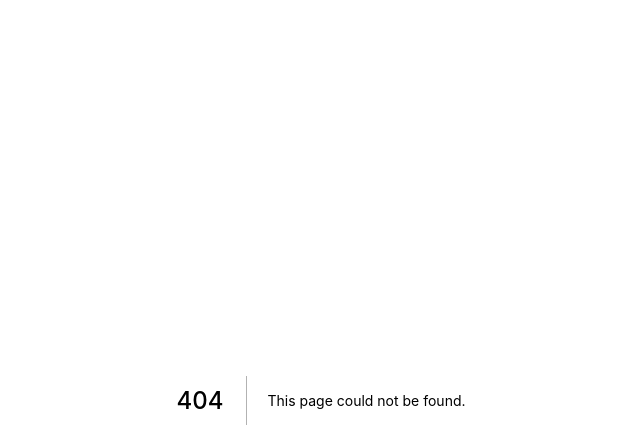
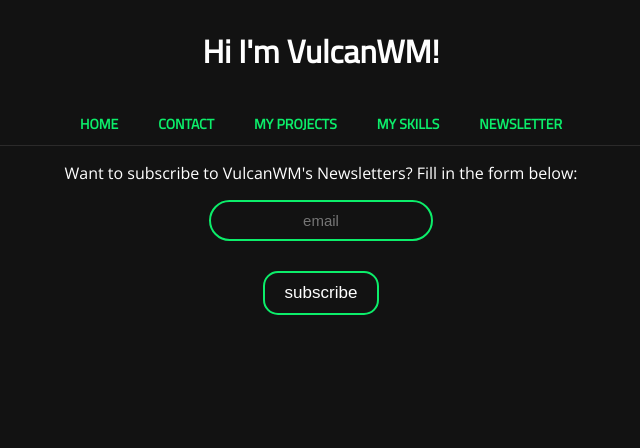
Before and after one commit to VulcanWM/vulcanwm, a Next.js app: page /newsletter in a window 1280 px wide. Before the commit this address had no page. Shown: the top 448 px of the page, without its empty margins (319-959 px from the left). Built offline with nearby package versions, Linux system fonts and the light colour scheme.

Commit message:
added newsletter page

```diff
--- a/components/layout.js
+++ b/components/layout.js
@@ -36,6 +36,7 @@ export default function Layout({ pageTitle, children }) {
         <Link href="/contact">Contact</Link>
         <Link href="/projects">My Projects</Link>
         <Link href="/skills">My Skills</Link>
+        <Link href="/newsletter">Newsletter</Link>
       </div>
       <main>{children}</main>
       <Analytics />
--- /dev/null
+++ b/pages/newsletter.jsx
@@ -0,0 +1,26 @@
+import Layout from '../components/layout';
+import styles from '../styles/newsletter.module.css';
+import { useRouter } from 'next/router'
+
+export default function NewsletterPage() {
+  const router = useRouter()
+  const { msg } = router.query
+  return (
+    <Layout pageTitle="Newsletter">
+      <div id="newsletter">
+        {msg ?
+            <h3><strong>{msg}</strong></h3>
+        :
+            <>
+                <p>Want to subscribe to VulcanWM's Newsletters? Fill in the form below:</p>
+                <form method="POST" action="/newsletter">
+                    <input className={styles.input} placeholder="email" type="email" name="email" required/>
+                    <br/>
+                    <button className={styles.subscribe}>subscribe</button>
+                </form>
+            </>
+        }
+      </div>
+    </Layout>
+  );
+}
--- a/styles/global.css
+++ b/styles/global.css
@@ -30,43 +30,6 @@ body {
   color: var(--dark-accent);
 }
 
-input{
-  padding: 10px;
-  border-radius: 30px;
-  border: 2px solid  var(--primary);
-  background-color: transparent;
-  outline: none;
-  font-size: 15px;
-  transition: 0.2s;
-  width: 200px;
-  margin-bottom: 30px;
-  color: white;
-  text-align: center;
-}
-
-input:focus{
-  border-color: var(--dark-accent);
-  width: 250px;
-}
-
-
-.subscribe{
-  padding: 10px;
-  padding-left: 20px;
-  padding-right: 20px;
-  border-radius: 15px;
-  background-color: transparent;
-  color: var(--font-color);
-  cursor: pointer;
-  border: 2px solid var(--primary);
-  transition: 0.2s;
-  font-size: 17px;
-}
-
-.subscribe:hover{
-  border-color: var(--dark-accent);
-}
-
 a {
   color: var(--font-color);
   text-decoration: none;
--- /dev/null
+++ b/styles/newsletter.module.css
@@ -0,0 +1,36 @@
+.input {
+    padding: 10px;
+    border-radius: 30px;
+    border: 2px solid  var(--primary);
+    background-color: transparent;
+    outline: none;
+    font-size: 15px;
+    transition: 0.2s;
+    width: 200px;
+    margin-bottom: 30px;
+    color: white;
+    text-align: center;
+}
+
+.input:focus {
+    border-color: var(--dark-accent);
+    width: 250px;
+}
+
+
+.subscribe {
+    padding: 10px;
+    padding-left: 20px;
+    padding-right: 20px;
+    border-radius: 15px;
+    background-color: transparent;
+    color: var(--font-color);
+    cursor: pointer;
+    border: 2px solid var(--primary);
+    transition: 0.2s;
+    font-size: 17px;
+}
+
+.subscribe:hover {
+    border-color: var(--dark-accent);
+}
```
